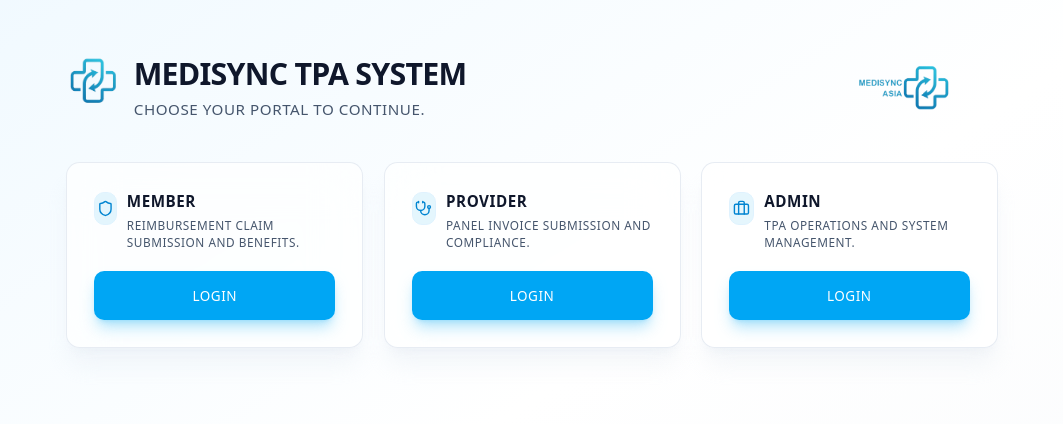
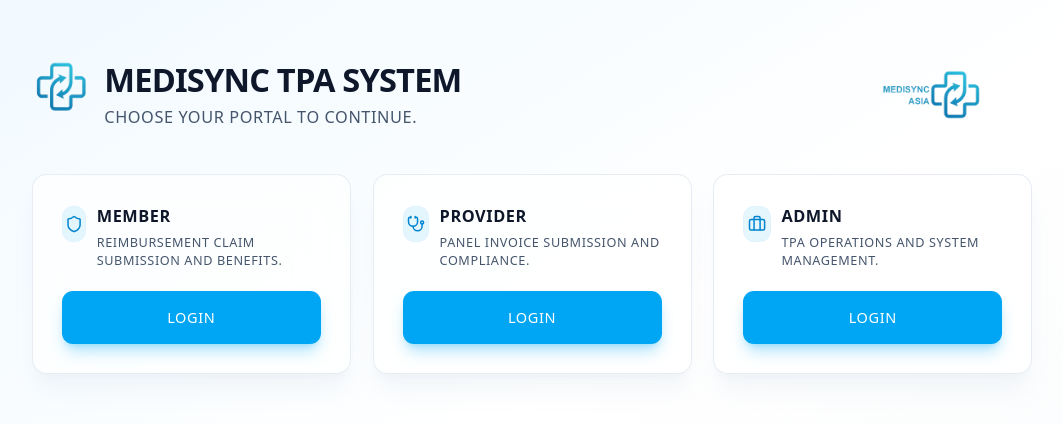
Before and after one commit to temotee2103/medisync-tpa, a Next.js app: page / in a window 1280 px wide. Shown: the top 424 px of the page, without its empty margins (108-1171 px from the left). Built offline with nearby package versions, Linux system fonts and the light colour scheme.

Commit message:
style: base font 14.5px (0.90625rem)

```diff
--- a/src/app/globals.css
+++ b/src/app/globals.css
@@ -14,7 +14,7 @@
 
 html {
   color-scheme: light;
-  font-size: 0.84375rem;
+  font-size: 0.90625rem;
 }
 
 body {
```
